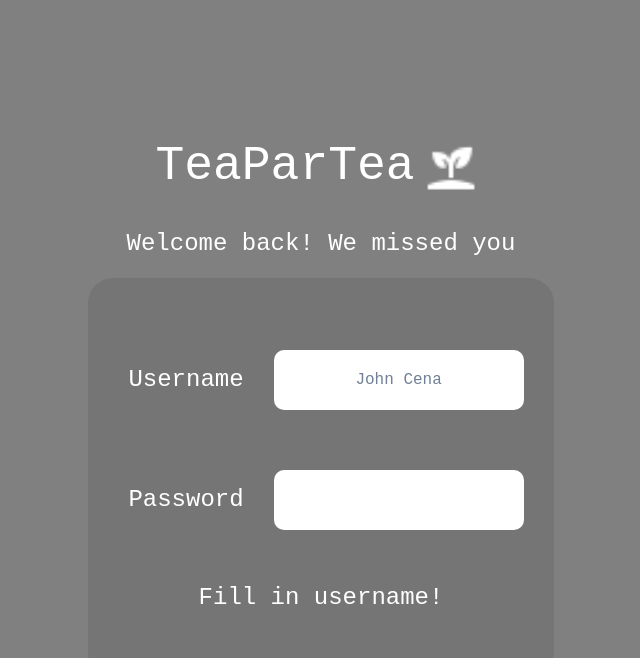
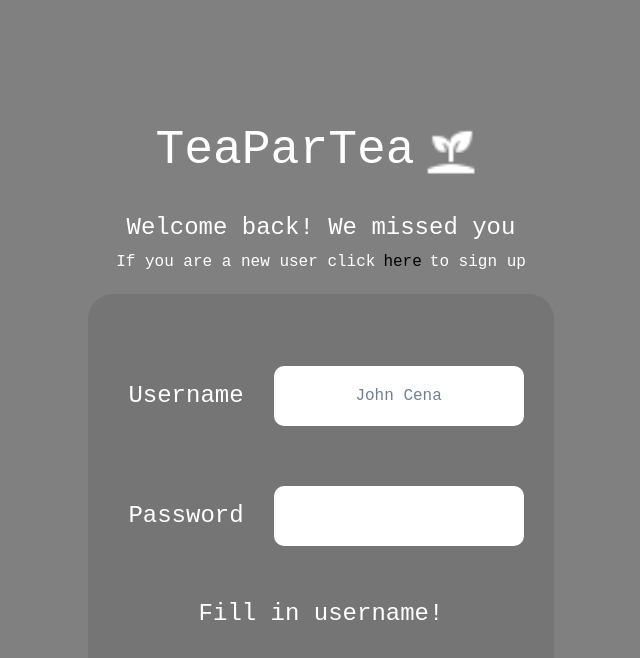
Before and after one commit to GSgiansen/cvwo_frontend, a React (Create React App) app: page /signin in a window 1280 px wide. Shown: the top 658 px of the page, without its empty margins (319-959 px from the left). Built offline with nearby package versions, Linux system fonts and the light colour scheme.

Commit message:
Added signup and signin page traversal for different users

```diff
--- a/src/components/Signupform.js
+++ b/src/components/Signupform.js
@@ -76,7 +76,7 @@ const Signupform = () => {
           ?(
 
               <button className="btn" type="button" onClick={createUser}>
-                Login
+                Sign up
               </button>
           )
           :
--- a/src/pages/signin.js
+++ b/src/pages/signin.js
@@ -2,11 +2,26 @@ import React from 'react'
 import Login from '../components/Login'
 import Logo from '../components/Logo'
 import s from "../styles/signin.css"
+import { Link } from 'react-router-dom'
 const signin = () => {
   return (
     <div className='container-2'>
       <Logo/>
-      <div className="loginheader">Welcome back! We missed you </div>
+      <div className="loginheader">
+
+      Welcome back! We missed you
+
+      <div className='prompt'>
+
+      <div className='login-small'>
+      If you are a new user click
+      </div>
+      <Link className='login-small-here' to="/signup"> here </Link>
+      <div className='login-small'> to sign up</div>
+      </div>
+
+
+      </div>
       <Login/>
     </div>
   )
--- a/src/pages/signup.js
+++ b/src/pages/signup.js
@@ -3,15 +3,26 @@ import Profiledisplay from "../components/Profiledisplay"
 import Login from "../components/Login"
 import Logo from "../components/Logo"
 import Signupform from "../components/Signupform"
+import { Link } from "react-router-dom"
 const signup = () =>{
 
     return (
-        <div className='container-2'>
-            <Logo className="logo" />
-        <div className="loginheader">New to teapartea ? </div>
-        <Signupform/>
+      <div className="container-2">
+        <Logo className="logo" />
+        <div className="loginheader">
+          New to teapartea ?<p></p>
+          Sign up below to join us!
+          <div className="prompt">
+            <div className="login-small">I'm a </div>
+            <Link className="login-small-here" to="/signin">
+              {" "}
+              user
+            </Link>
+          </div>
+        </div>
+        <Signupform />
       </div>
-    )
+    );
 
 }
 
--- a/src/styles/Login.css
+++ b/src/styles/Login.css
@@ -46,8 +46,25 @@ input[type=text] {
 .loginheader{
   font-size: 1.5rem;
   margin: 16px;
+  text-align: center;
 }
 
+.prompt{
+  display: flex;
+  justify-content:center ;
+}
+.login-small{
+  font-size: 1rem;
+  margin: 4px;
+
+}
+
+.login-small-here{
+  font-size: 1rem;
+  margin: 4px;
+  color: black;
+
+}
 .btn{
   background-color: black;
   color:white;
```
